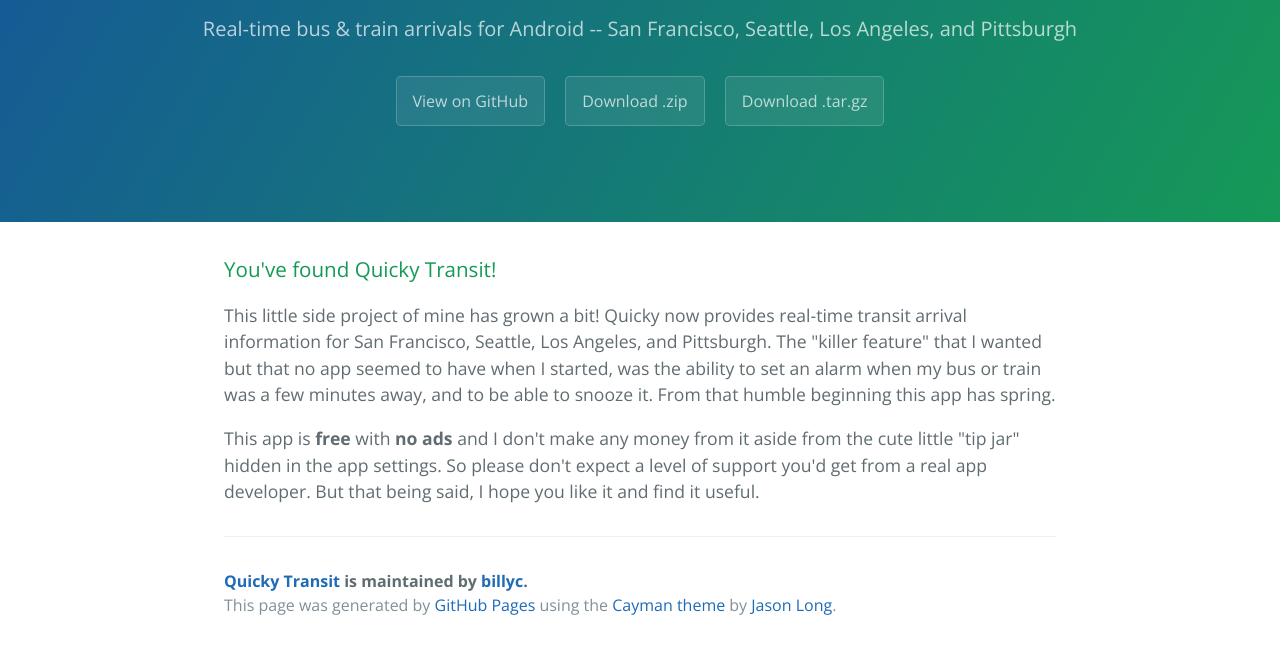
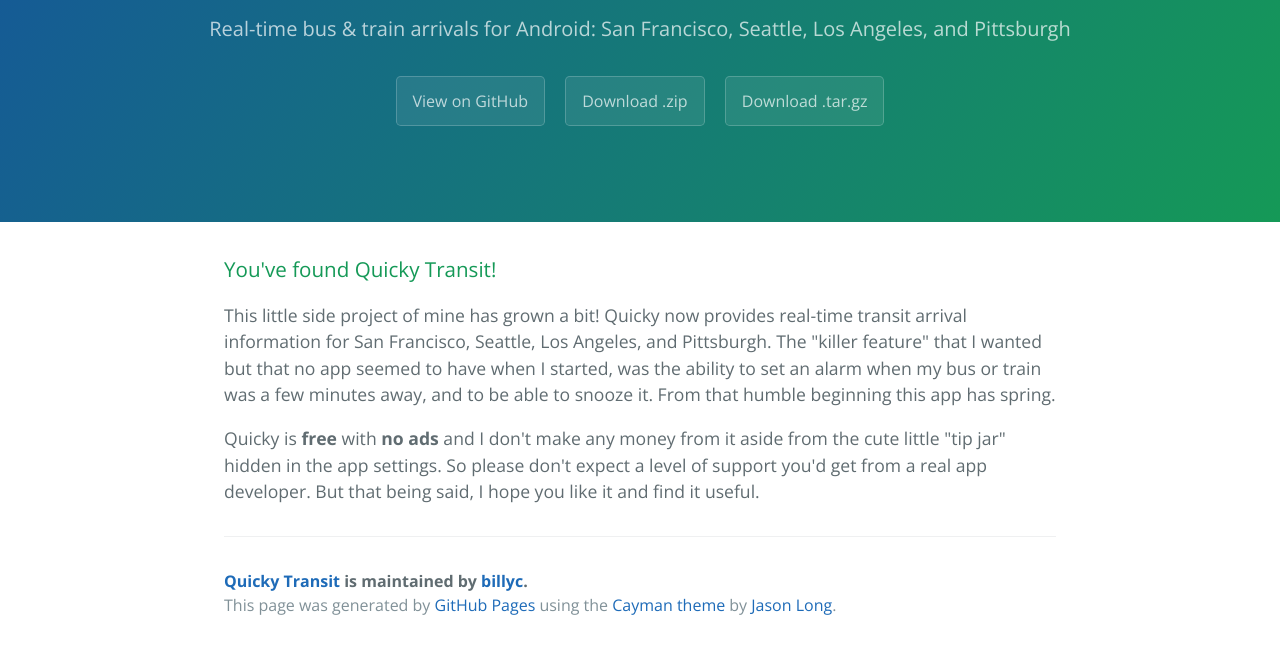
Before and after one commit to billyc/quicky, a plain HTML site: page index.html in a window 1280 px wide. Shown: the part 161-810 px from the top of the page. Drawn offline with nearby package versions, Linux system fonts and the light colour scheme.

Commit message:
Create gh-pages branch via GitHub

```diff
--- a/index.html
+++ b/index.html
@@ -12,7 +12,7 @@
   <body>
     <section class="page-header">
       <h1 class="project-name">Quicky Transit</h1>
-      <h2 class="project-tagline">Real-time bus &amp; train arrivals for Android -- San Francisco, Seattle, Los Angeles, and Pittsburgh</h2>
+      <h2 class="project-tagline">Real-time bus &amp; train arrivals for Android: San Francisco, Seattle, Los Angeles, and Pittsburgh</h2>
       <a href="https://github.com/billyc/quicky" class="btn">View on GitHub</a>
       <a href="https://github.com/billyc/quicky/zipball/master" class="btn">Download .zip</a>
       <a href="https://github.com/billyc/quicky/tarball/master" class="btn">Download .tar.gz</a>
@@ -24,7 +24,7 @@
 
 <p>This little side project of mine has grown a bit! Quicky now provides real-time transit arrival information for San Francisco, Seattle, Los Angeles, and Pittsburgh. The "killer feature" that I wanted but that no app seemed to have when I started, was the ability to set an alarm when my bus or train was a few minutes away, and to be able to snooze it. From that humble beginning this app has spring.</p>
 
-<p>This app is <strong>free</strong> with <strong>no ads</strong> and I don't make any money from it aside from the cute little "tip jar" hidden in the app settings. So please don't expect a level of support you'd get from a real app developer. But that being said, I hope you like it and find it useful.</p>
+<p>Quicky is <strong>free</strong> with <strong>no ads</strong> and I don't make any money from it aside from the cute little "tip jar" hidden in the app settings. So please don't expect a level of support you'd get from a real app developer. But that being said, I hope you like it and find it useful.</p>
 
       <footer class="site-footer">
         <span class="site-footer-owner"><a href="https://github.com/billyc/quicky">Quicky Transit</a> is maintained by <a href="https://github.com/billyc">billyc</a>.</span>
--- a/params.json
+++ b/params.json
@@ -1 +1 @@
-{"name":"Quicky Transit","tagline":"Real-time bus & train arrivals for Android -- San Francisco, Seattle, Los Angeles, and Pittsburgh","body":"### You've found Quicky Transit!\r\n\r\nThis little side project of mine has grown a bit! Quicky now provides real-time transit arrival information for San Francisco, Seattle, Los Angeles, and Pittsburgh. The \"killer feature\" that I wanted but that no app seemed to have when I started, was the ability to set an alarm when my bus or train was a few minutes away, and to be able to snooze it. From that humble beginning this app has spring.\r\n\r\nThis app is **free** with **no ads** and I don't make any money from it aside from the cute little \"tip jar\" hidden in the app settings. So please don't expect a level of support you'd get from a real app developer. But that being said, I hope you like it and find it useful.\r\n\r\n\r\n","google":"","note":"Don't delete this file! It's used internally to help with page regeneration."}
+{"name":"Quicky Transit","tagline":"Real-time bus & train arrivals for Android: San Francisco, Seattle, Los Angeles, and Pittsburgh","body":"### You've found Quicky Transit!\r\n\r\nThis little side project of mine has grown a bit! Quicky now provides real-time transit arrival information for San Francisco, Seattle, Los Angeles, and Pittsburgh. The \"killer feature\" that I wanted but that no app seemed to have when I started, was the ability to set an alarm when my bus or train was a few minutes away, and to be able to snooze it. From that humble beginning this app has spring.\r\n\r\nQuicky is **free** with **no ads** and I don't make any money from it aside from the cute little \"tip jar\" hidden in the app settings. So please don't expect a level of support you'd get from a real app developer. But that being said, I hope you like it and find it useful.\r\n\r\n\r\n","google":"","note":"Don't delete this file! It's used internally to help with page regeneration."}
```
